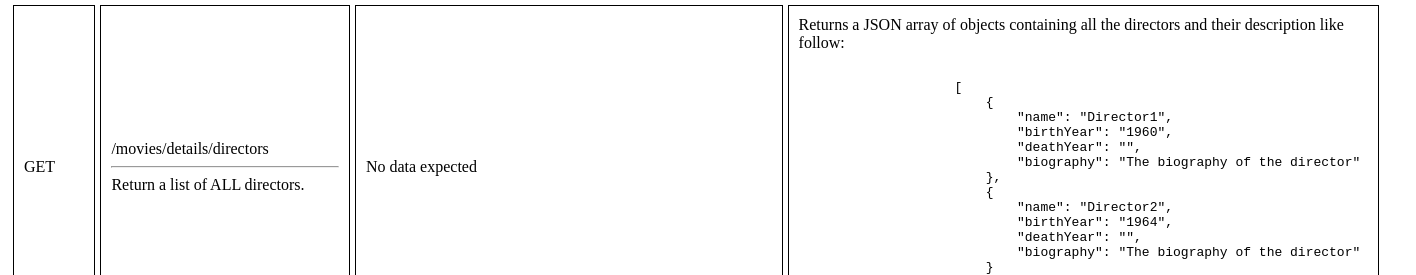
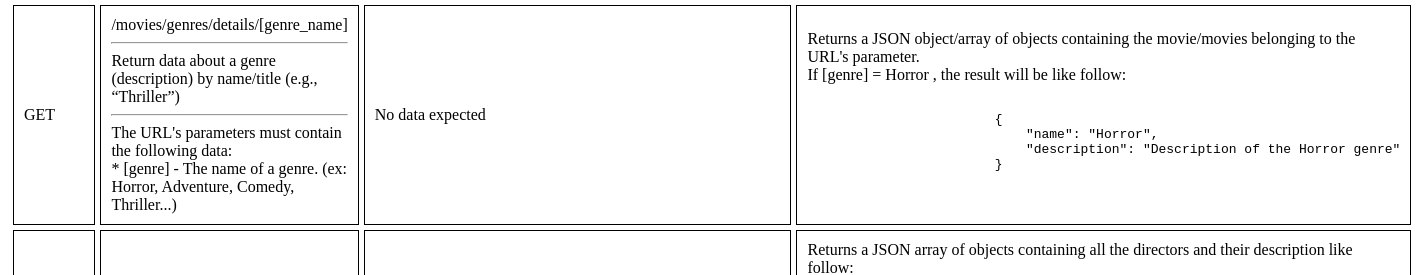
Before and after one commit to stefan-pop/Movies-App, a website: page public/documentation.html in a window 1280 px wide. Shown: the part 798-1073 px from the top of the page, 1416 px wide, since content can reach past the window. Drawn offline with Linux system fonts and the light colour scheme.

Commit message:
documented the new route

```diff
--- a/public/documentation.html
+++ b/public/documentation.html
@@ -68,7 +68,7 @@
             <tr>
                 <td>GET</td>
                 <td>/movies/genre/[genre] <hr>
-                    Return data about a genre (description) by name/title (e.g., “Thriller”) <hr>
+                    Return the movies belonging to a speciffic genre (e.g., “Thriller”) <hr>
                     The URL's parameters must contain the following data: <br>
                      * [genre] - The name of a genre. (ex: horror, adventure, comedy, thriller...)<br>
                 </td>
@@ -89,6 +89,25 @@
                             "biography": "The biography of the director"
                         }
                     }
+                </code></pre>
+                </td>
+            </tr>
+
+            <tr>
+                <td>GET</td>
+                <td>/movies/genres/details/[genre_name] <hr>
+                    Return data about a genre (description) by name/title (e.g., “Thriller”) <hr>
+                    The URL's parameters must contain the following data: <br>
+                     * [genre] - The name of a genre. (ex: Horror, Adventure, Comedy, Thriller...)<br>
+                </td>
+                <td>No data expected</td>
+                <td>Returns a JSON object/array of objects containing the movie/movies belonging to the URL's parameter. <br>
+                    If [genre] = Horror , the result will be like follow:
+                <pre><code>
+                        {
+                            "name": "Horror",
+                            "description": "Description of the Horror genre"
+                        }
                 </code></pre>
                 </td>
             </tr>
```
